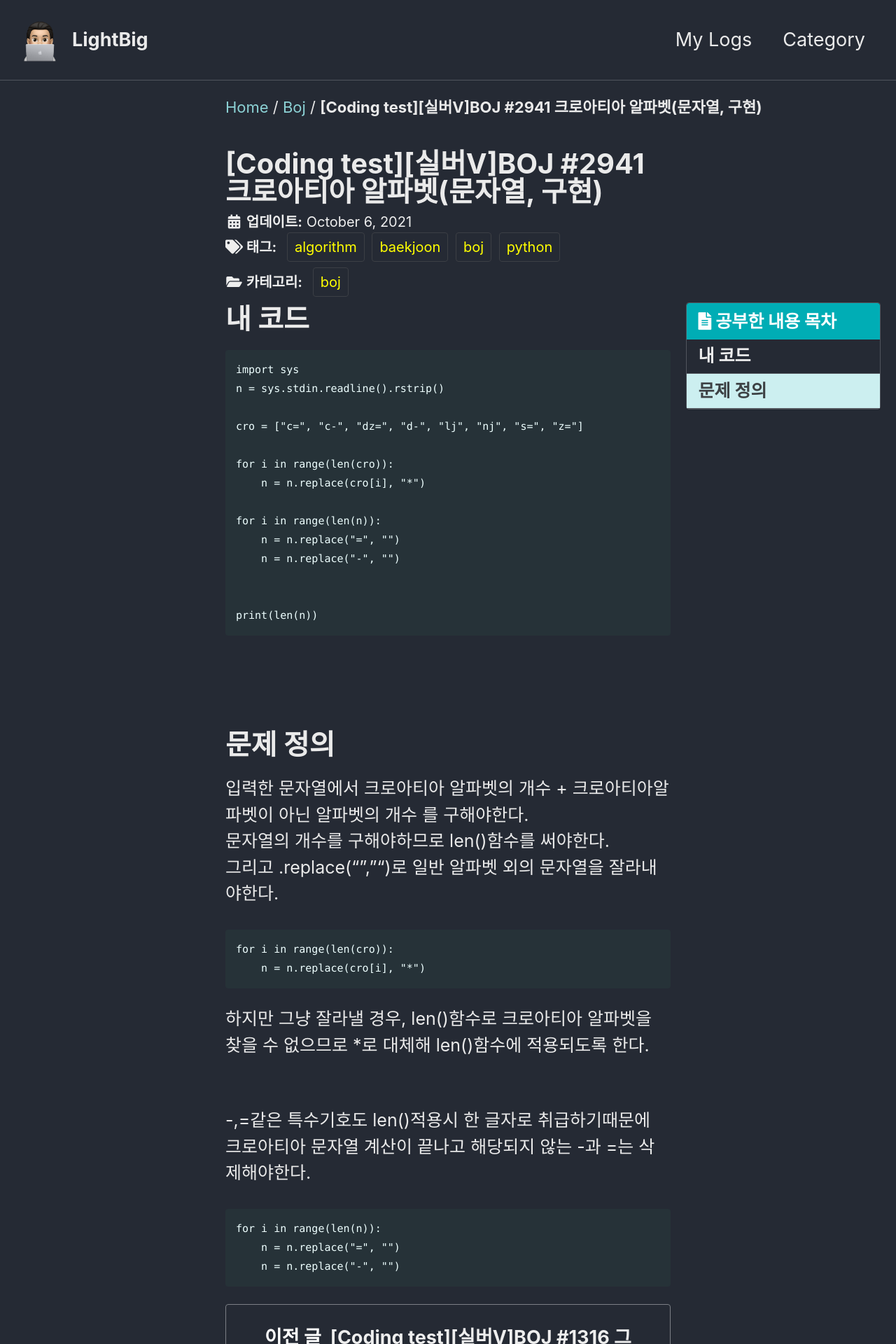
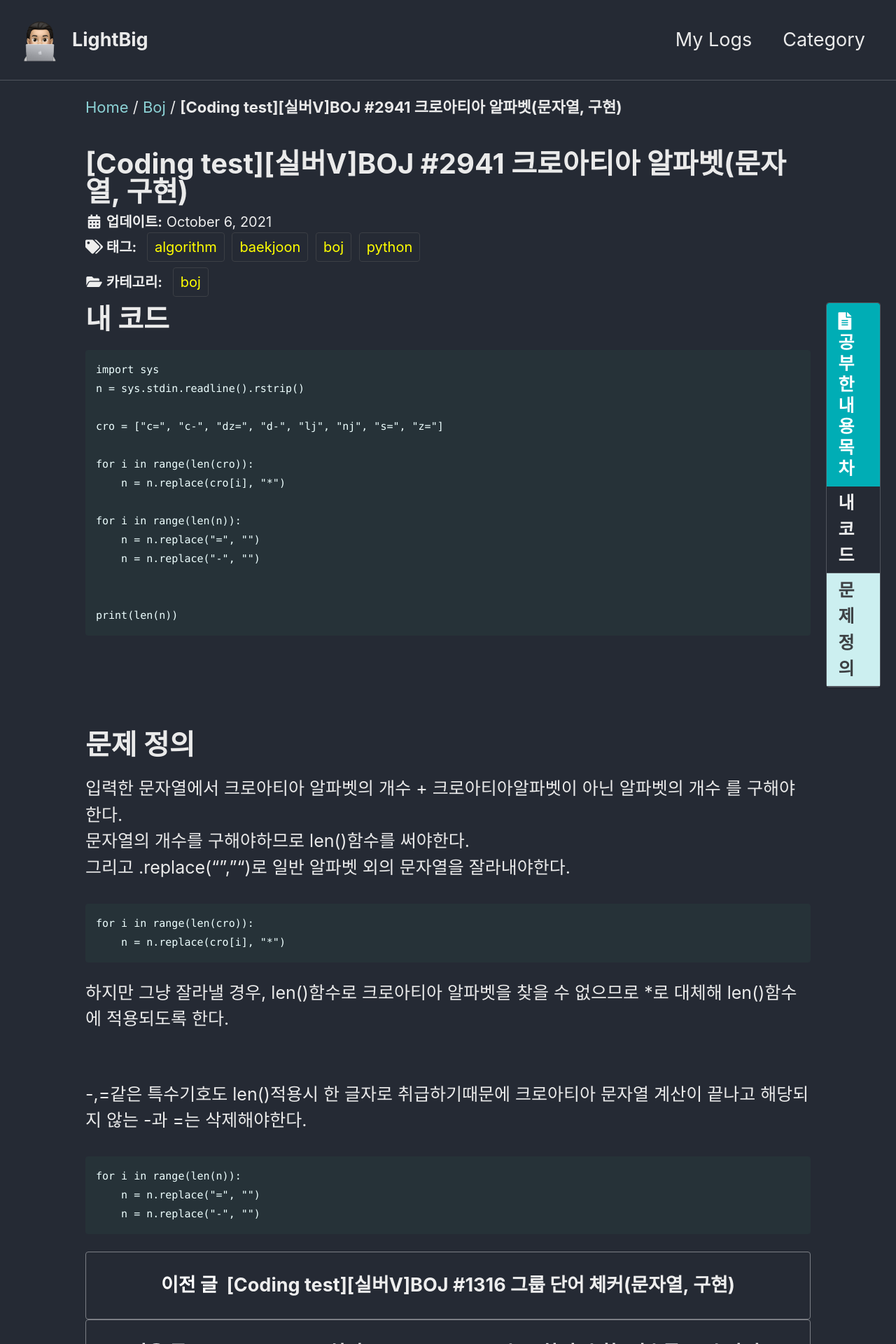
Before and after one commit to koreanddinghwan/koreanddinghwan.github.io, a Jekyll site: the page built from _posts/boj/2021-10-06-boj-2941.md, in a window 1280 px wide. Shown: the top 1920 px of the page at 70% size. Built offline with Jekyll 4.4.1, drawn with Linux system fonts in a browser that asks for light colours; cached includes are drawn as plain includes; some web fonts are replaced; comment, search, counter and statistics services are not loaded.

Commit message:
Update _variables.scss

```diff
--- a/_sass/minimal-mistakes/_variables.scss
+++ b/_sass/minimal-mistakes/_variables.scss
@@ -157,9 +157,9 @@ $max-width: $x-large !default;
    Grid
    ========================================================================== */
 
-$right-sidebar-width-narrow: 200px !default;
-$right-sidebar-width: 300px !default;
-$right-sidebar-width-wide: 400px !default;
+$right-sidebar-width-narrow: 50px !default;
+$right-sidebar-width: 100px !default;
+$right-sidebar-width-wide: 200px !default;
 
 /*
    Other
```
